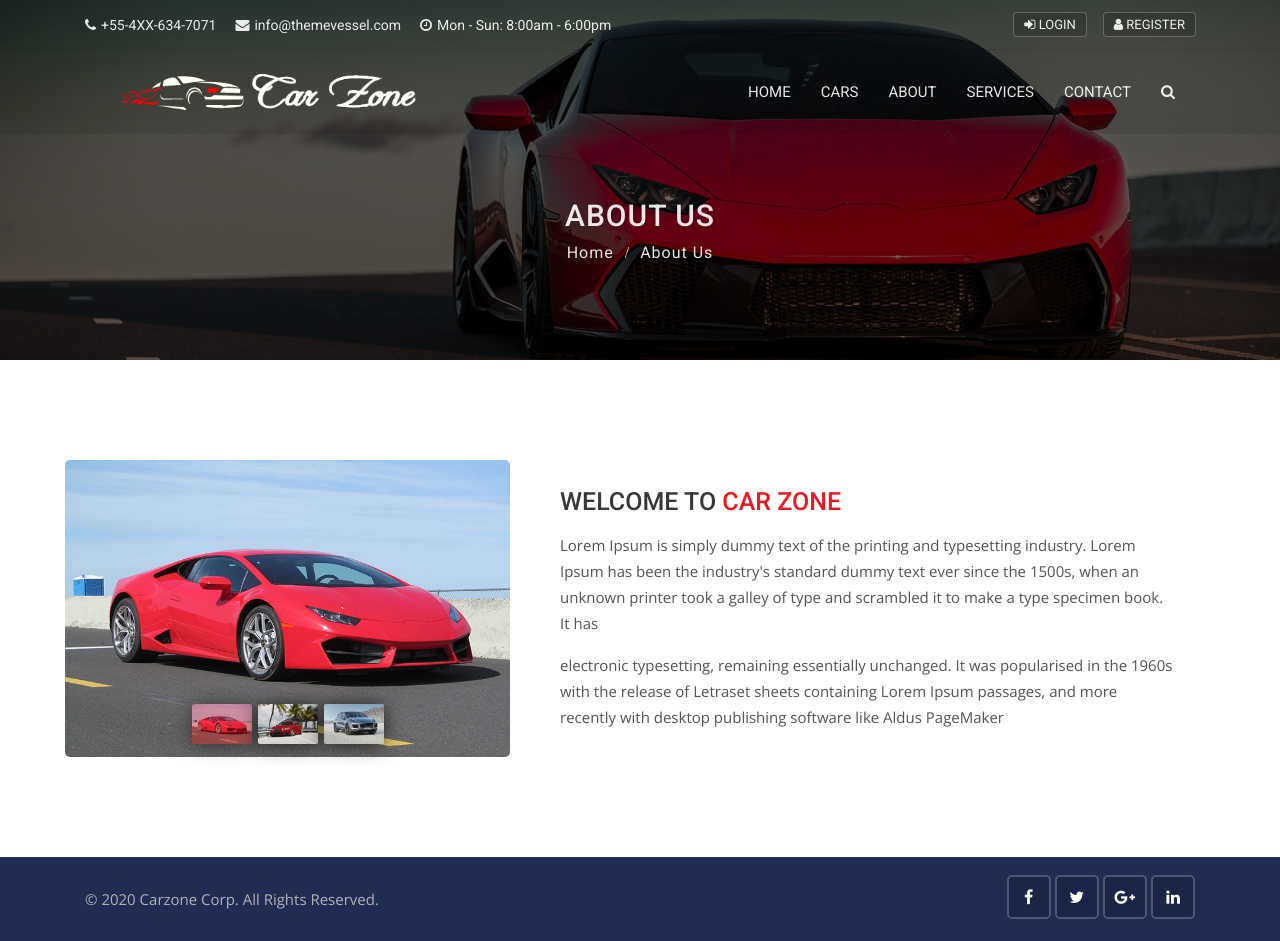
After one commit to nepalimohan/Carzone-redefined, a Django app: page /about in a window 1280 px wide. The commit adds this page. Run offline with Django 3.2, Linux system fonts and the light colour scheme; some libraries are stand-ins or nearby versions.

Commit message:
About, contact, services added

```diff
--- a/pages/urls.py
+++ b/pages/urls.py
@@ -1,6 +1,9 @@
 from django.urls import path
-from pages.views import home
+from pages.views import home, services, contact, about
 
 urlpatterns = [
     path('', home, name='home'),
+    path('about', about, name='about'),
+    path('contact', contact, name='contact'),
+    path('services', services, name='services'),
 ]
--- a/pages/views.py
+++ b/pages/views.py
@@ -3,3 +3,12 @@ from django.shortcuts import render
 # Create your views here.
 def home(request):
     return render(request, 'pages/home.html')
+
+def about(request):
+    return render(request, 'pages/about.html')
+
+def services(request):
+    return render(request, 'pages/services.html')
+
+def contact(request):
+    return render(request, 'pages/contact.html')
--- a/templates/base.html
+++ b/templates/base.html
@@ -52,7 +52,6 @@
 
 {% include 'includes/footer.html' %}
 
-
 <script src="{% static 'js/jquery-2.2.0.min.js' %}"></script>
 <script src="{% static 'js/popper.min.js' %}"></script>
 <script src="{% static 'js/bootstrap.min.js' %}"></script>
--- a/templates/includes/navbar.html
+++ b/templates/includes/navbar.html
@@ -22,19 +22,19 @@
                         </a>
                     </li>
                     <li class="nav-item">
-                        <a class="nav-link" href="/carhouse/about.html">
+                        <a class="nav-link" href="{% url 'about' %}">
                             About
                         </a>
                     </li>
                     <li class="nav-item">
-                        <a class="nav-link" href="services.html">
+                        <a class="nav-link" href="{% url 'services' %}">
                             Services
                         </a>
                     </li>
 
 
                     <li class="nav-item dropdown">
-                        <a class="nav-link" href="contact.html">Contact</a>
+                        <a class="nav-link" href="{% url 'contact' %}">Contact</a>
                     </li>
                     <li class="nav-item dropdown m-hide">
                         <a href="#full-page-search" class="nav-link h-icon">
--- /dev/null
+++ b/templates/pages/about.html
@@ -0,0 +1,70 @@
+{% extends 'base.html' %}
+{% load static %}
+{% block content %}
+<!-- Sub banner start -->
+<div class="sub-banner overview-bgi">
+    <div class="container breadcrumb-area">
+        <div class="breadcrumb-areas">
+            <h1>About Us</h1>
+            <ul class="breadcrumbs">
+                <li><a href="index.html">Home</a></li>
+                <li class="active">About Us</li>
+            </ul>
+        </div>
+    </div>
+</div>
+<!-- Sub Banner end -->
+
+<!-- Service center strat -->
+<div class="about-car content-area-5">
+    <div class="container">
+        <div class="row">
+            <div class="col-xl-5 col-lg-6">
+                <div class="about-car-photo">
+                    <div id="carDetailsSlider" class="carousel car-details-sliders slide">
+                        <!-- main slider carousel items -->
+                        <div class="carousel-inner">
+                            <div class="active item carousel-item" data-slide-number="0">
+                                <img src="{% static 'img/car/car-1.jpg' %}" class="img-fluid" alt="slider-car">
+                            </div>
+                            <div class="item carousel-item" data-slide-number="1">
+                                <img src="{% static 'img/car/car-2.jpg' %}" class="img-fluid" alt="slider-car">
+                            </div>
+                            <div class="item carousel-item" data-slide-number="2">
+                                <img src="{% static 'img/car/car-3.jpg' %}" class="img-fluid" alt="slider-car">
+                            </div>
+                        </div>
+                        <!-- main slider carousel nav controls -->
+                        <ul class="carousel-indicators car-properties list-inline nav nav-justified">
+                            <li class="list-inline-item active">
+                                <a id="carousel-selector-0" class="selected" data-slide-to="0" data-target="#carDetailsSlider">
+                                    <img src="{% static 'img/car/car-1.jpg' %}" class="img-fluid" alt="small-car">
+                                </a>
+                            </li>
+                            <li class="list-inline-item">
+                                <a id="carousel-selector-1" data-slide-to="1" data-target="#carDetailsSlider">
+                                    <img src="{% static 'img/car/car-2.jpg' %}" class="img-fluid" alt="small-car">
+                                </a>
+                            </li>
+                            <li class="list-inline-item">
+                                <a id="carousel-selector-2" data-slide-to="2" data-target="#carDetailsSlider">
+                                    <img src="{% static 'img/car/car-3.jpg' %}" class="img-fluid" alt="small-car">
+                                </a>
+                            </li>
+                        </ul>
+                    </div>
+                </div>
+            </div>
+            <div class="col-xl-7 col-lg-6 align-self-center">
+                <div class="best-used-car">
+                    <h3>Welcome to <span>Car Zone</span></h3>
+                    <p>Lorem Ipsum is simply dummy text of the printing and typesetting industry. Lorem Ipsum has been the industry's standard dummy text ever since the 1500s, when an unknown printer took a galley of type and scrambled it to make a type specimen book. It has</p>
+                    <p class="mb-0">electronic typesetting, remaining essentially unchanged. It was popularised in the 1960s with the release of Letraset sheets containing Lorem Ipsum passages, and more recently with desktop publishing software like Aldus PageMaker</p>
+                </div>
+            </div>
+        </div>
+    </div>
+</div>
+<!-- Service center end -->
+
+{% endblock %}
--- /dev/null
+++ b/templates/pages/contact.html
@@ -0,0 +1 @@
+<h2 align="center">Contact</h2>
--- /dev/null
+++ b/templates/pages/services.html
@@ -0,0 +1 @@
+<h2 align="center">Services</h2>
```
